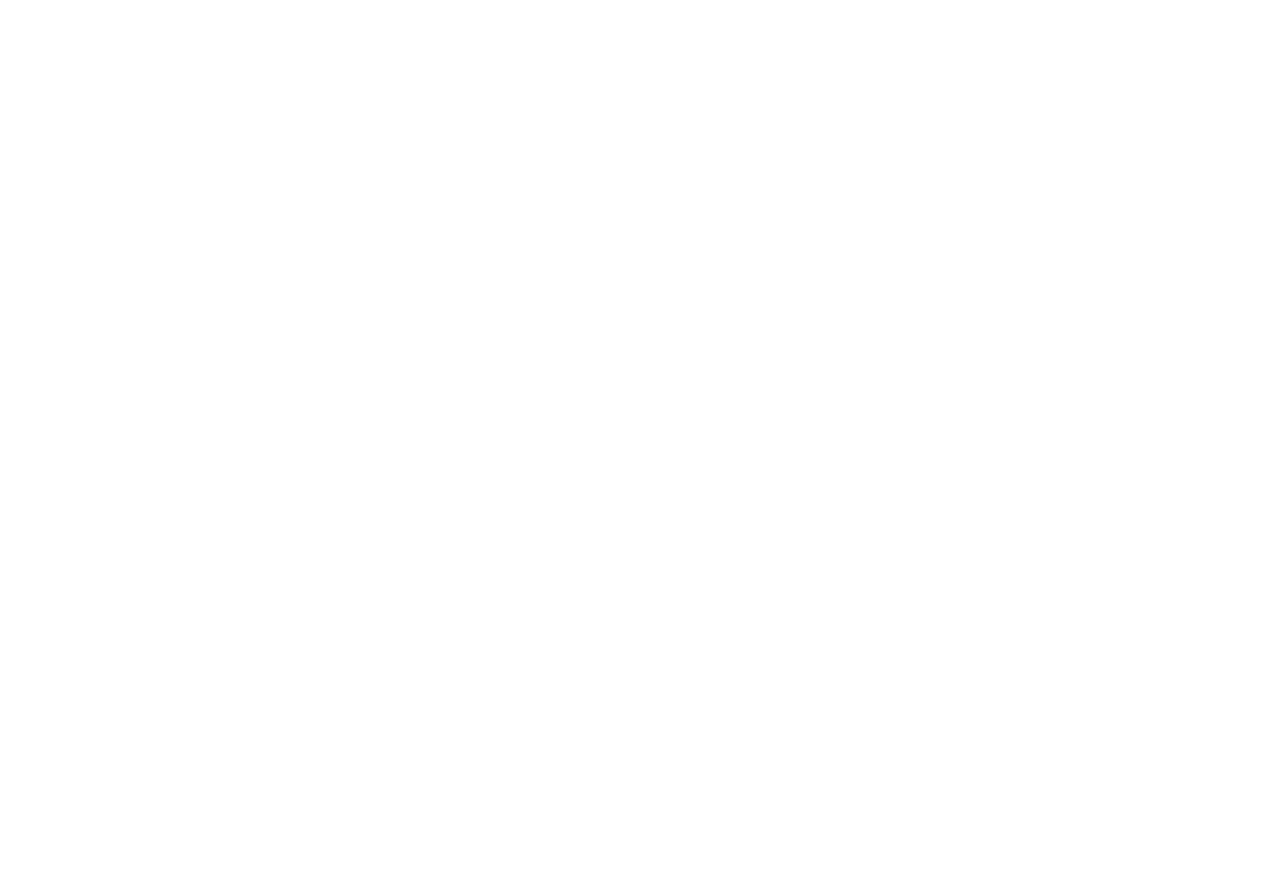
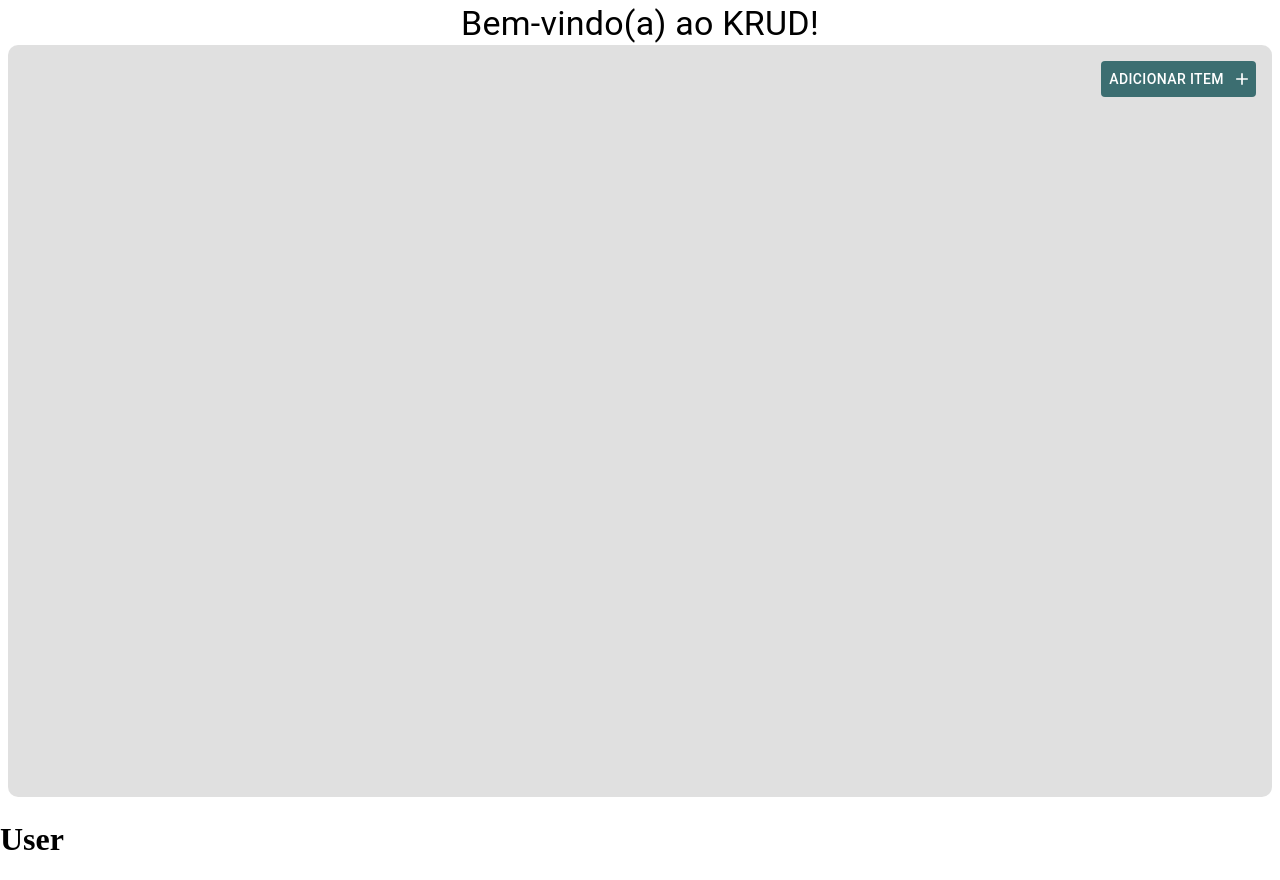
Before and after one commit to HERuppel/react-ts-workshop, a React (Create React App) app: page /home in a window 1280 px wide. Before the commit this address had no page. Before the commit the page ends 800 px from the top, so only its background shows below. Built offline with nearby package versions, Linux system fonts and the light colour scheme.

Commit message:
new route structure and components

```diff
--- /dev/null
+++ b/src/pages/Auth/Login/index.tsx
@@ -0,0 +1,7 @@
+import React from 'react';
+
+const Login: React.FC = () => {
+  return <h1>Login</h1>;
+};
+
+export default Login;
--- /dev/null
+++ b/src/pages/Auth/Register/index.tsx
@@ -0,0 +1,7 @@
+import React from 'react';
+
+const Register: React.FC = () => {
+  return <h1>Register</h1>;
+};
+
+export default Register;
--- /dev/null
+++ b/src/pages/Auth/index.tsx
@@ -0,0 +1,14 @@
+import React from 'react';
+import Login from './Login';
+import Register from './Register';
+
+const Auth: React.FC = () => {
+  return (
+    <>
+      <Register />
+      <Login />
+    </>
+  );
+};
+
+export default Auth;
--- /dev/null
+++ b/src/pages/Home/Posts/index.tsx
@@ -0,0 +1,43 @@
+import React, { useState } from 'react';
+
+// Components
+import { Box, Container, Typography } from '@material-ui/core';
+import Modal from '../../../components/Modal';
+
+// Styles
+import { useStyles } from './styles';
+
+// Icons
+import { Add } from '@material-ui/icons';
+
+// Hook
+import { useItem } from '../../../hooks/Item';
+
+const Posts: React.FC = () => {
+  const classes = useStyles();
+  const { items } = useItem();
+  const [openModal, setOpenModal] = useState<boolean>(false);
+
+  console.log('ITEMS', items);
+
+  return (
+    <Container className={classes.container}>
+      <Typography variant='h4'>Bem-vindo(a) ao KRUD!</Typography>
+      <Box className={classes.content}>
+        <div className={classes.header}>
+          <Modal
+            open={openModal}
+            handleClose={() => setOpenModal(false)}
+            handleOpen={() => setOpenModal(true)}
+            buttonTitle='Adicionar Item'
+            buttonIcon={<Add />}
+            buttonClass={classes.addButton}
+          />
+        </div>
+        <div className={classes.body}></div>
+      </Box>
+    </Container>
+  );
+};
+
+export default Posts;
--- /dev/null
+++ b/src/pages/Home/User/index.tsx
@@ -0,0 +1,7 @@
+import React from 'react';
+
+const User: React.FC = () => {
+  return <h1>User</h1>;
+};
+
+export default User;
--- a/src/pages/Home/index.tsx
+++ b/src/pages/Home/index.tsx
@@ -1,42 +1,13 @@
-import React, { useState } from 'react';
-
-// Components
-import { Box, Container, Typography } from '@material-ui/core';
-import Modal from '../../components/Modal';
-
-// Styles
-import { useStyles } from './styles';
-
-// Icons
-import { Add } from '@material-ui/icons';
-
-// Hook
-import { useItem } from '../../hooks/Item';
+import React from 'react';
+import Posts from './Posts';
+import User from './User';
 
 const Home: React.FC = () => {
-  const classes = useStyles();
-  const { items } = useItem();
-  const [openModal, setOpenModal] = useState<boolean>(false);
-
-  console.log('ITEMS', items);
-
   return (
-    <Container className={classes.container}>
-      <Typography variant='h4'>Bem-vindo(a) ao KRUD!</Typography>
-      <Box className={classes.content}>
-        <div className={classes.header}>
-          <Modal
-            open={openModal}
-            handleClose={() => setOpenModal(false)}
-            handleOpen={() => setOpenModal(true)}
-            buttonTitle='Adicionar Item'
-            buttonIcon={<Add />}
-            buttonClass={classes.addButton}
-          />
-        </div>
-        <div className={classes.body}></div>
-      </Box>
-    </Container>
+    <>
+      <Posts />
+      <User />
+    </>
   );
 };
 
--- a/src/routes/index.tsx
+++ b/src/routes/index.tsx
@@ -1,10 +1,12 @@
 import React from 'react';
 import { Route, Routes } from 'react-router-dom';
+import Auth from '../pages/Auth';
 import Home from '../pages/Home';
 
 const AppRoutes = (): JSX.Element => (
   <Routes>
-    <Route path='/' element={<Home />} />
+    <Route path='/home' element={<Home />} />
+    <Route path='/auth' element={<Auth />} />
   </Routes>
 );
 export default AppRoutes;
```
Also changed, not shown: src/pages/Home/Posts/styles.ts (renamed from src/pages/Home/styles.ts).
